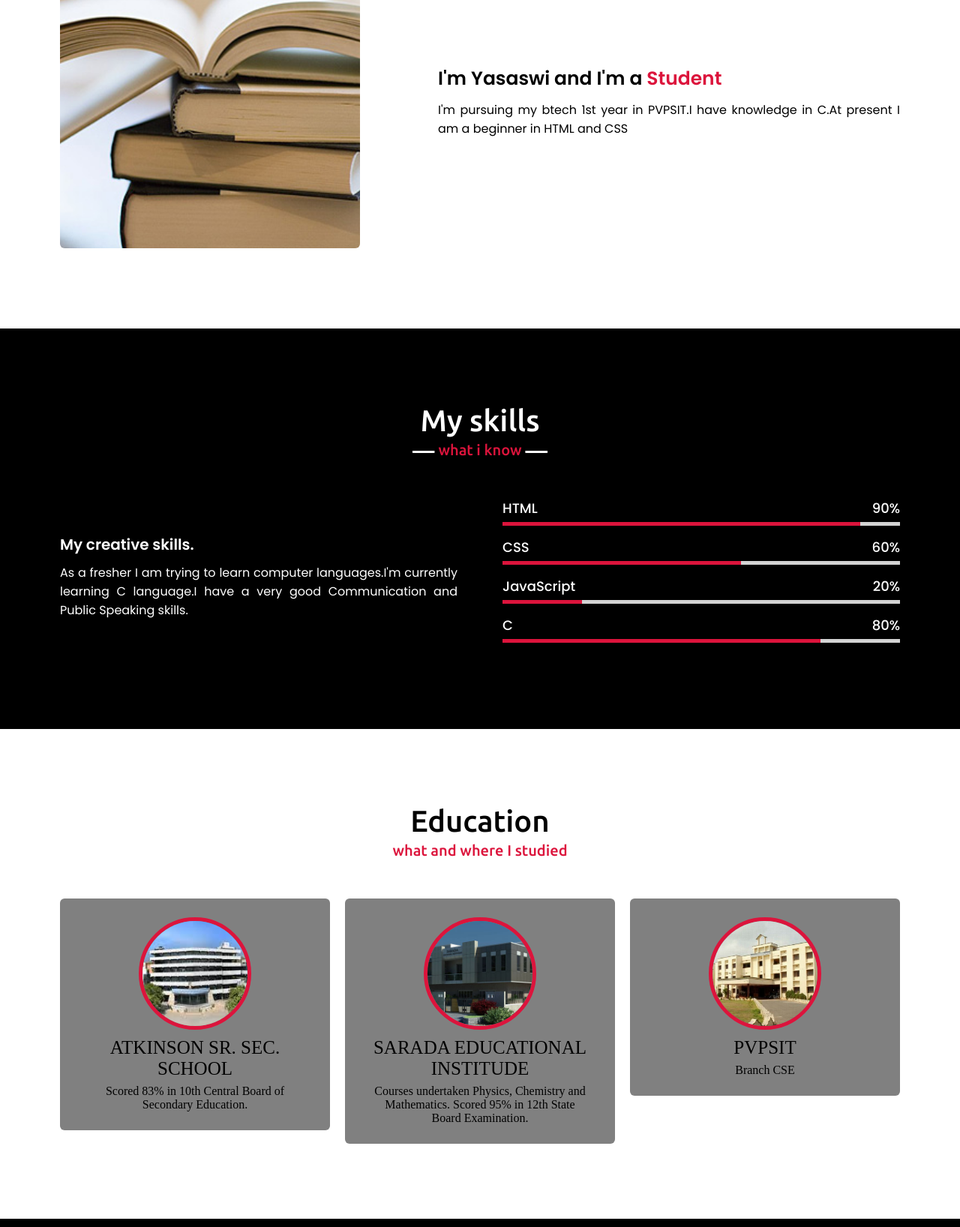
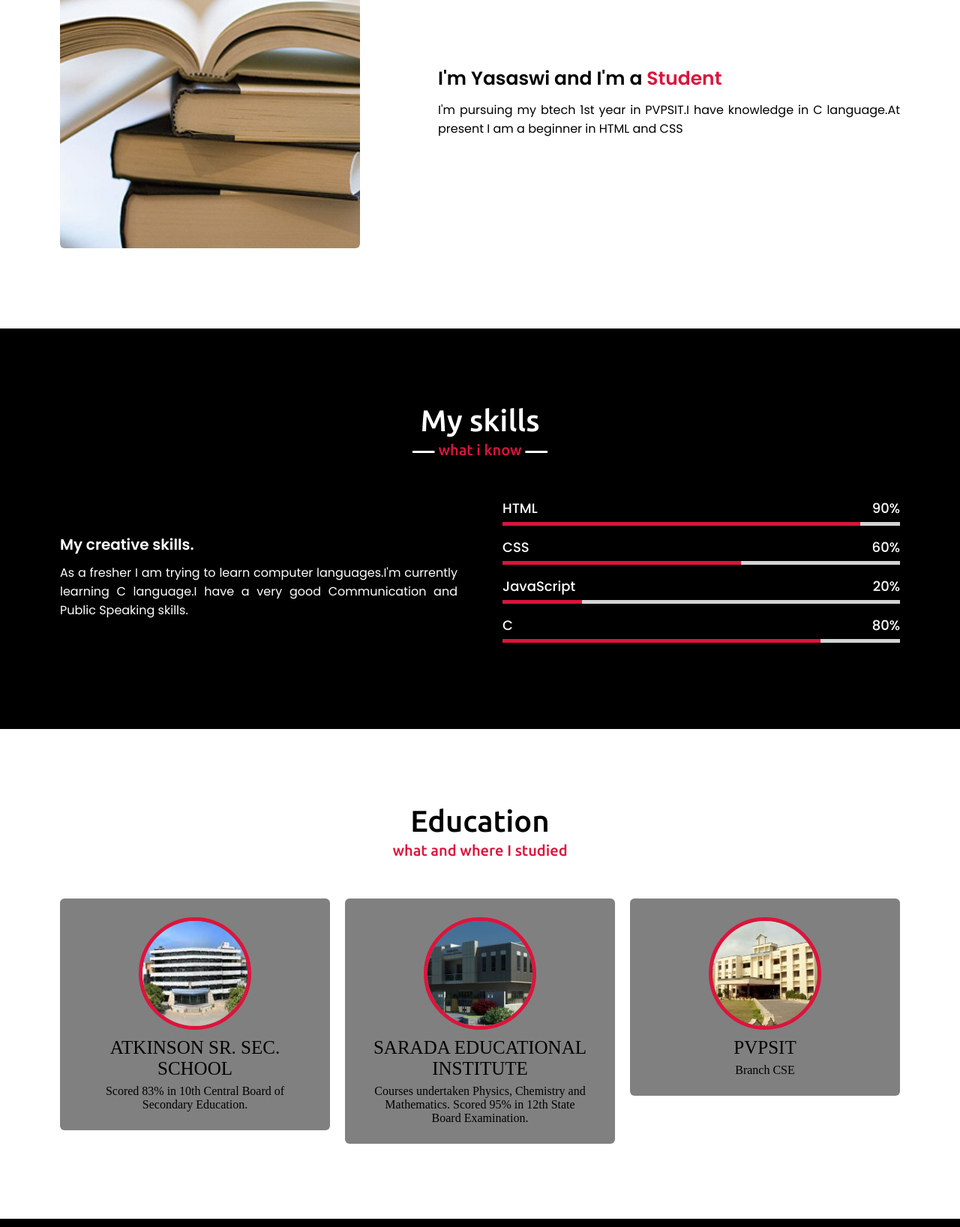
Before and after one commit to yasaswi14/yasaswi.github.io, a plain HTML site: page index.html in a window 1280 px wide. Shown: the part 1095-2731 px from the top of the page at 75% size. Drawn offline with nearby package versions, Linux system fonts and the light colour scheme.

Commit message:
Update index.html

```diff
--- a/index.html
+++ b/index.html
@@ -54,7 +54,7 @@
                 </div>
                 <div class="column right">
                     <div class="text">I'm Yasaswi and I'm a <span class="typing-2">Student</span></div>
-                    <p>I'm pursuing my btech 1st year in PVPSIT.I have knowledge in C.At present I am a beginner in HTML and CSS</p>
+                    <p>I'm pursuing my btech 1st year in PVPSIT.I have knowledge in C language.At present I am a beginner in HTML and CSS</p>
               </div>
             </div>
         </div>
@@ -120,7 +120,7 @@
                 <div class="card">
                     <div class="box">
                         <img src="images/college.jpg" alt="">
-                        <div class="text">SARADA EDUCATIONAL INSTITUDE </div>
+                        <div class="text">SARADA EDUCATIONAL INSTITUTE </div>
                         <p>Courses undertaken Physics, Chemistry and Mathematics.
                             Scored 95% in 12th State Board Examination. </p>
                     </div>
```
